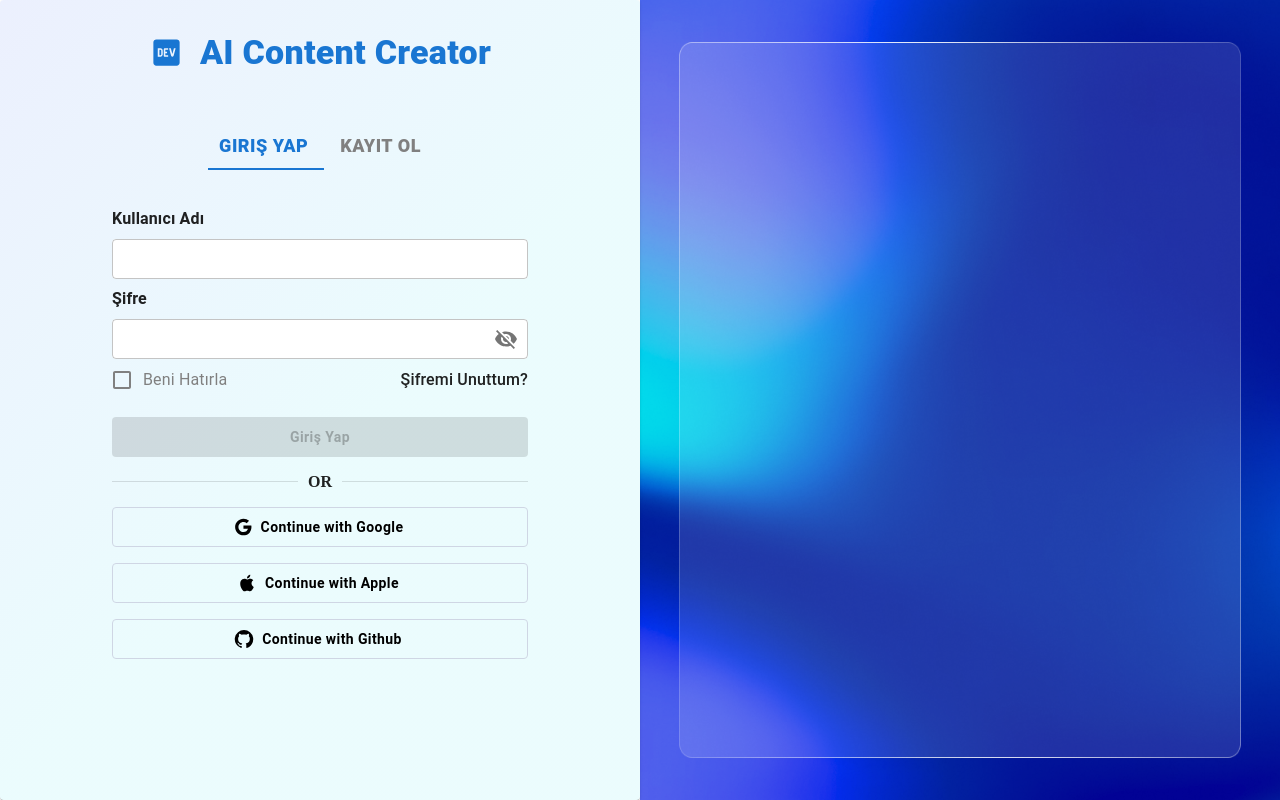
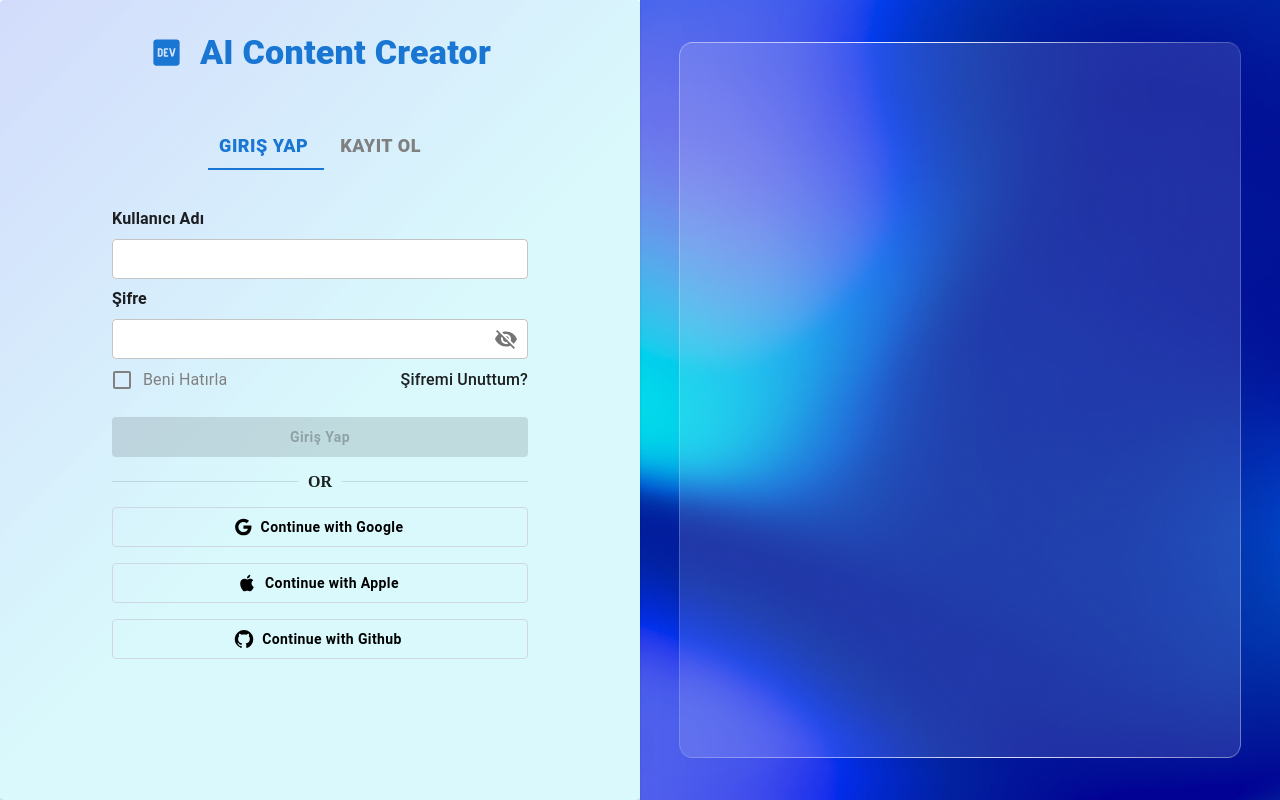
Before and after one commit to derekcoleman/Erciyes-AI-Content-Creator, a Next.js app in the folder client/: page /login in a window 1280 px wide. Built offline with nearby package versions, Linux system fonts and the light colour scheme.

Commit message:
background colors set

```diff
--- a/client/src/app/login/page.tsx
+++ b/client/src/app/login/page.tsx
@@ -130,7 +130,7 @@ function Page() {
             alignItems: "center",
             flexDirection: "column",
             background:
-              "linear-gradient(134.49deg, rgba(9, 58, 237, 0.08) -0.83%, rgba(1, 215, 235, 0.08) 54.23%) ",
+              "linear-gradient(134.49deg,  rgba(9, 58, 237, 0.18) -0.83%, rgba(1, 215, 235, 0.15) 54.23%) ",
             backdropFilter: "blur(80px)",
             gap: 1,
           }}
--- a/client/src/components/card/CustomCard.tsx
+++ b/client/src/components/card/CustomCard.tsx
@@ -58,9 +58,7 @@ const CustomCard: React.FC<CustomCardProps> = ({
     <>
       <Card
         sx={{
-          backgroundColor: `${
-            isInnerCard ? theme.palette.customColors.innerCard : ""
-          }`,
+          backgroundColor: `${isInnerCard ? "customColors.innerCard" : ""}`,
           border: `${
             isInnerCard
               ? "1px solid" + theme.palette.customColors.inncerCardBorder
--- a/client/src/components/drawer/MiniDrawer.tsx
+++ b/client/src/components/drawer/MiniDrawer.tsx
@@ -196,7 +196,7 @@ export default function MiniDrawer({ children }: MiniDrawerProps) {
       <Main
         sx={{
           background:
-            "linear-gradient(134.49deg, rgba(9, 58, 237, 0.08) -0.83%, rgba(1, 215, 235, 0.08) 54.23%) ",
+            "linear-gradient(134.49deg, rgba(9, 58, 237, 0.18) -0.83%, rgba(1, 215, 235, 0.15) 54.23%) ",
           backdropFilter: "blur(80px)",
           padding: 0,
         }}
```
